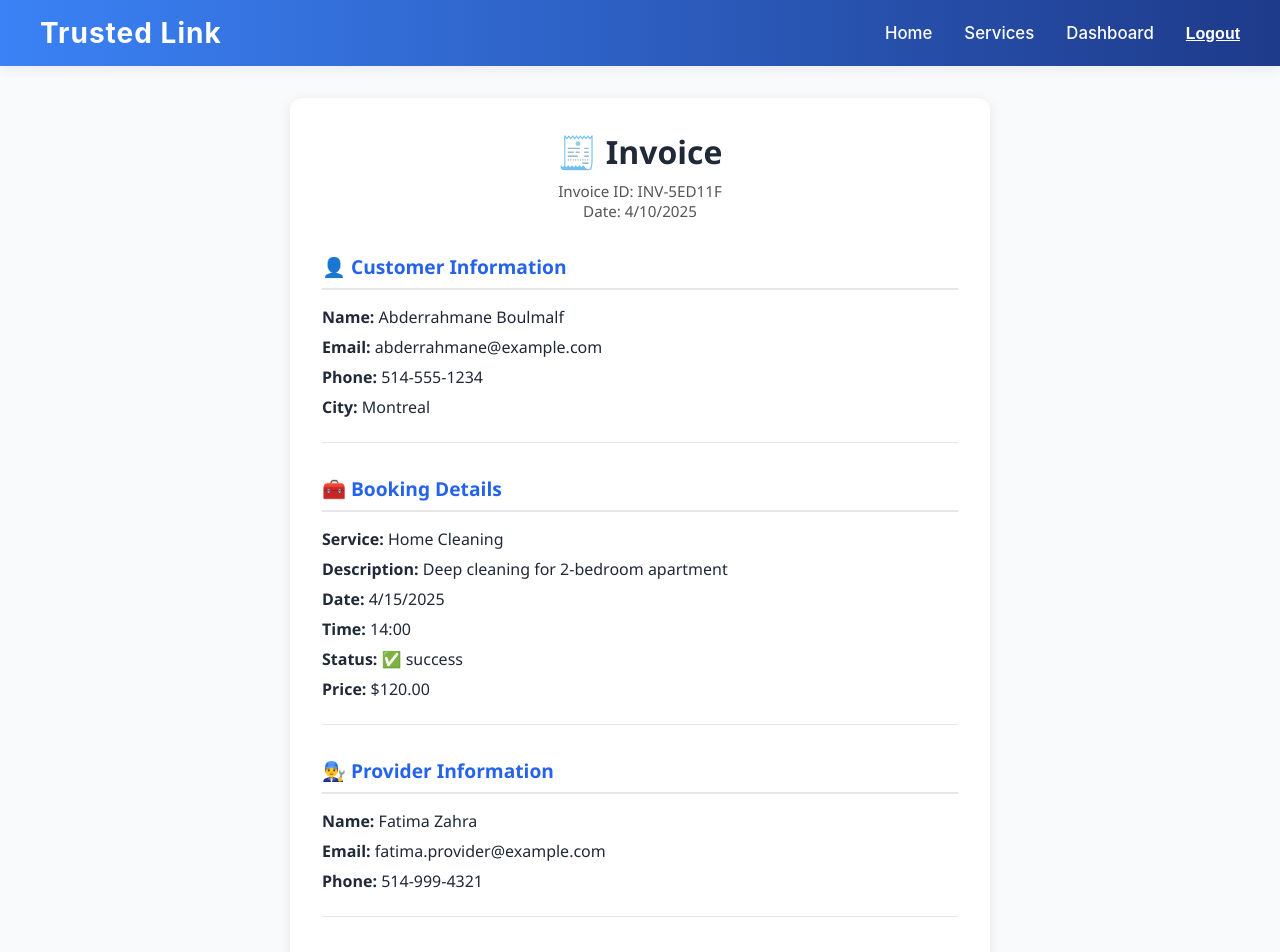
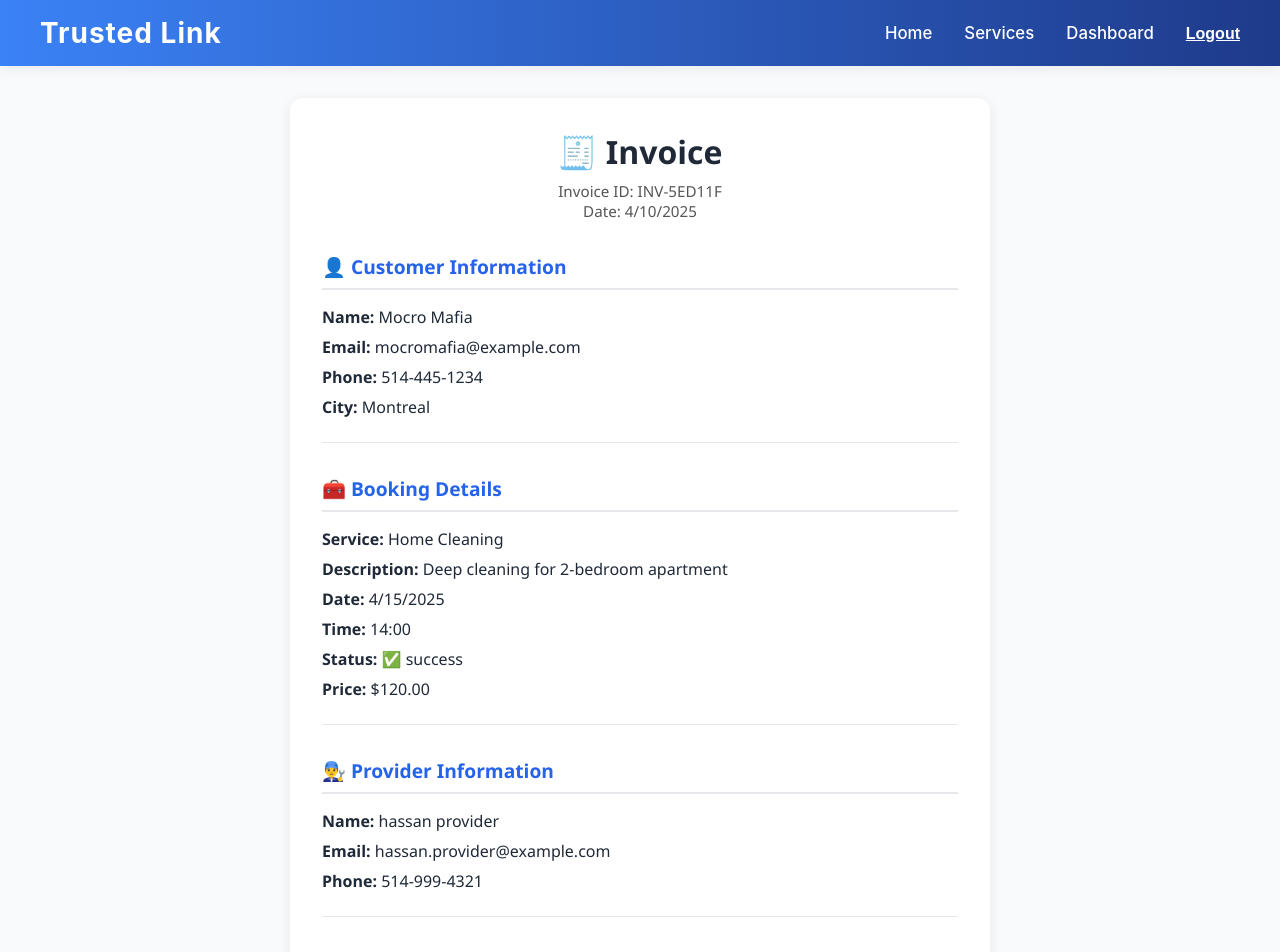
Before and after one commit to Yibhir0/-TrustedLink, a React (Create React App) app in the folder client/: page /invoice in a window 1280 px wide. Shown: the top 952 px of the page. Built offline with nearby package versions, Linux system fonts and the light colour scheme; sample sign-in values are in the browser's storage.

Commit message:
hardcoded Invoice

```diff
--- a/client/src/pages/InvoicePage.js
+++ b/client/src/pages/InvoicePage.js
@@ -15,22 +15,22 @@ const InvoicePage = () => {
             description: 'Deep cleaning for 2-bedroom apartment'
         },
         customer: {
-            firstName: 'Abderrahmane',
-            lastName: 'Boulmalf',
-            email: 'abderrahmane@example.com',
-            phone: '514-555-1234',
+            firstName: 'Mocro',
+            lastName: 'Mafia',
+            email: 'mocromafia@example.com',
+            phone: '514-445-1234',
             city: 'Montreal'
         },
         provider: {
-            firstName: 'Fatima',
-            lastName: 'Zahra',
-            email: 'fatima.provider@example.com',
+            firstName: 'hassan',
+            lastName: 'provider',
+            email: 'hassan.provider@example.com',
             phone: '514-999-4321'
         }
     };
 
     const paymentCard = {
-        cardHolderName: 'Abderrahmane Boulmalf',
+        cardHolderName: 'Mocro Mafia',
         cardNumber: '4242424242424242',
         expiryMonth: '08',
         expiryYear: '2026'
```
